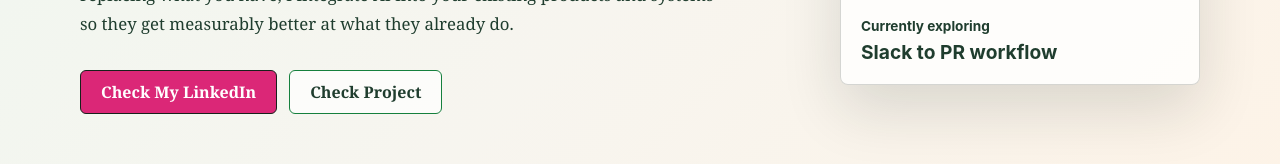
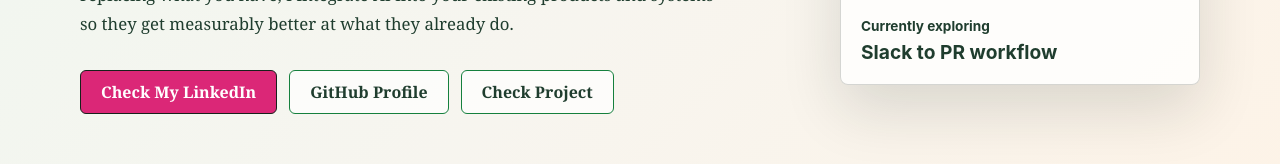
Before and after one commit to Sridevi17j/my-profile, a React (Vite) app: page / in a window 1280 px wide. Shown: the part 455-619 px from the top of the page. Built offline with nearby package versions, Linux system fonts and the light colour scheme; no server answers.

Commit message:
TES-38 Add GitHub Profile button to hero actions (#69)

```diff
--- a/src/main.jsx
+++ b/src/main.jsx
@@ -45,6 +45,7 @@ function App() {
           <p className="summary">{profile.summary}</p>
           <div className="actions">
             <a href={profile.contact.linkedin}>Check My LinkedIn</a>
+            <a href={profile.contact.github}>GitHub Profile</a>
             <a href="#projects">Check Project</a>
           </div>
         </div>
```
